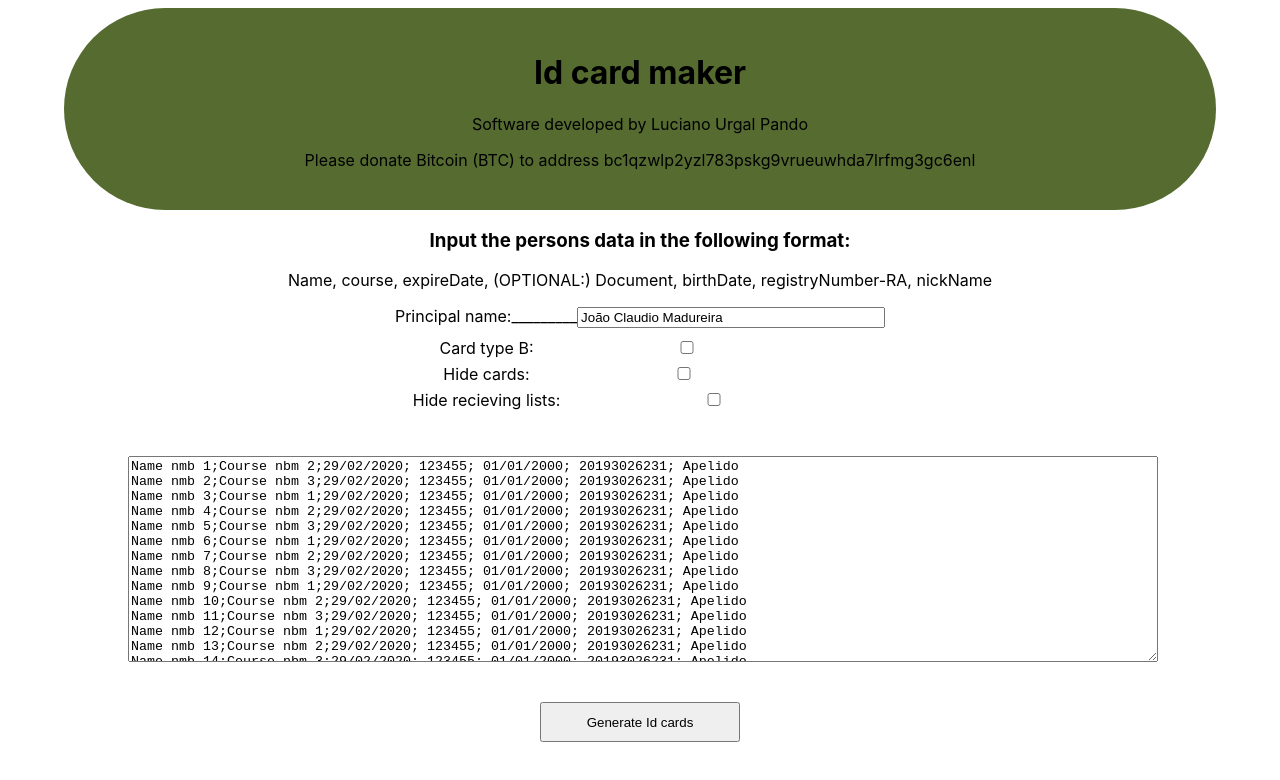
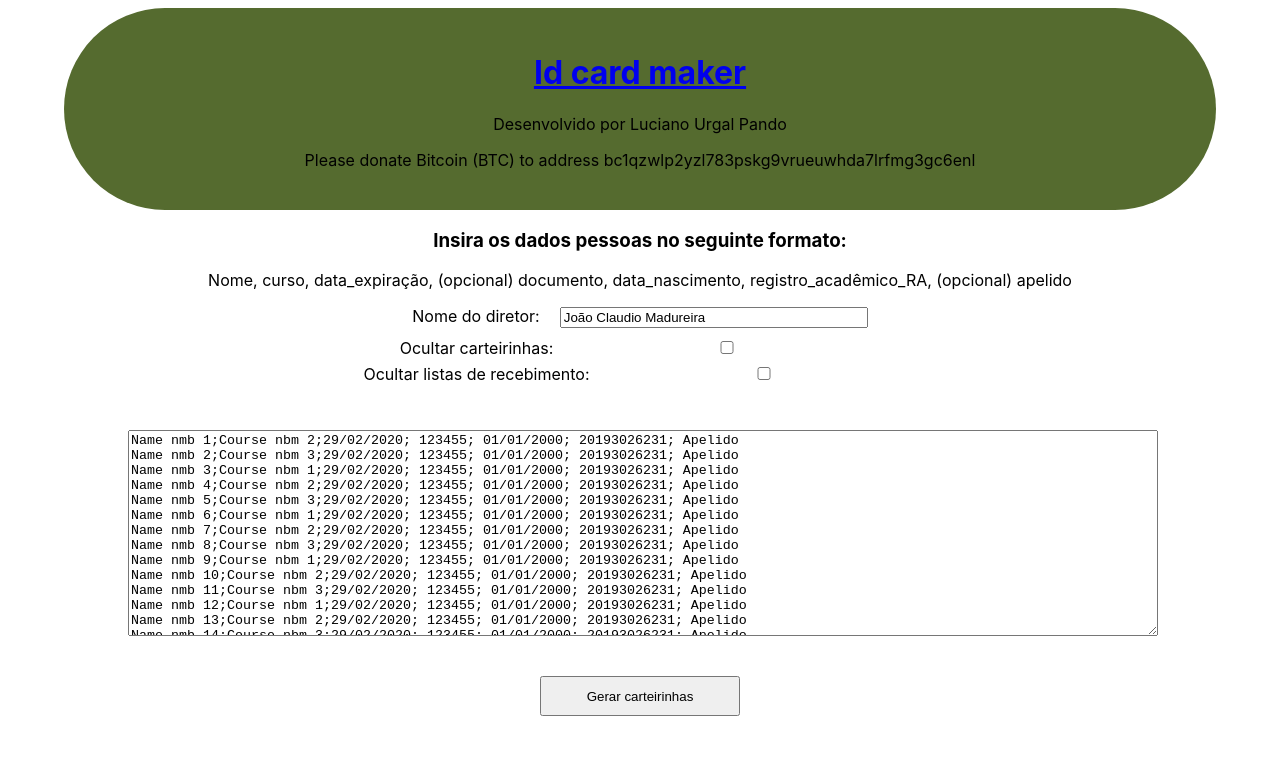
Before and after one commit to lucianourgal/IdCardMaker, a React (Create React App) app in the folder id_card_maker/: page / in a window 1280 px wide. Shown: the top 780 px of the page. Built offline with nearby package versions, Linux system fonts and the light colour scheme.

Commit message:
translate to portuguese and update packages

```diff
--- a/id_card_maker/src/App.css
+++ b/id_card_maker/src/App.css
@@ -20,6 +20,10 @@ button {
   height: 40px;
 }
 
+button:hover {
+  color: green;
+}
+
 header {
   background-color: darkolivegreen;
   padding: 1.5em;
@@ -34,5 +38,8 @@ input {
 
 .princChoose {
   width: 100%;
+}
 
+span {
+  margin-right: 20px;
 }
--- a/id_card_maker/src/App.js
+++ b/id_card_maker/src/App.js
@@ -55,7 +55,8 @@ class App extends Component {
   }
 
   generateStateChanger = (labelx, func, val) => {
-    return <div className="princChoose">{labelx}:
+    return <div className="princChoose">
+              <span>{labelx}:</span>
               <input type="checkbox" onChange={func} value={val}/>
             </div>
   }
@@ -70,23 +71,23 @@ class App extends Component {
           :
           <div>
             <header>
-              <h1>Id card maker</h1>
-              <p>Software developed by Luciano Urgal Pando</p>
+              <h1><a href="https://github.com/lucianourgal/IdCardMaker" target="_blank" rel="noopener noreferrer">Id card maker</a></h1>
+              <p>Desenvolvido por Luciano Urgal Pando</p>
               <p>Please donate Bitcoin (BTC) to address bc1qzwlp2yzl783pskg9vrueuwhda7lrfmg3gc6enl</p>
             </header>
-            <h3>Input the persons data in the following format:</h3>
-            <p>Name, course, expireDate, (OPTIONAL:) Document, birthDate, registryNumber-RA, nickName</p>
+            <h3>Insira os dados pessoas no seguinte formato:</h3>
+            <p>Nome, curso, data_expiração, (opcional) documento, data_nascimento, registro_acadêmico_RA, (opcional) apelido</p>
 
-            <div className="princChoose">Principal name:_________
+            <div className="princChoose">
+              <span>Nome do diretor:</span>
               <input label="Principal" type="text" value={this.state.principal} onChange={this.principalChangeHandler}/>
             </div>
 
-            { this.generateStateChanger("Card type B", this.typeBToggleHandler, this.state.typeB) }
-            { this.generateStateChanger("Hide cards", this.hideCardsToggleHandler, this.state.hideCards) }
-            { this.generateStateChanger("Hide recieving lists", this.hideRecieveListsToggleHandler, this.state.hideRecieveLists) }
+            { this.generateStateChanger("Ocultar carteirinhas", this.hideCardsToggleHandler, this.state.hideCards) }
+            { this.generateStateChanger("Ocultar listas de recebimento", this.hideRecieveListsToggleHandler, this.state.hideRecieveLists) }
 
             <textarea value={this.state.text} onChange={this.txtChange}/>
-            <button onClick={this.generatePages}>Generate Id cards</button>
+            <button onClick={this.generatePages}>Gerar carteirinhas</button>
           </div> }
       </div>
     );
```
Also changed, not shown: id_card_maker/package.json (+5 -2 lines), 1 other file (tests, documents, lock files or other folders).
